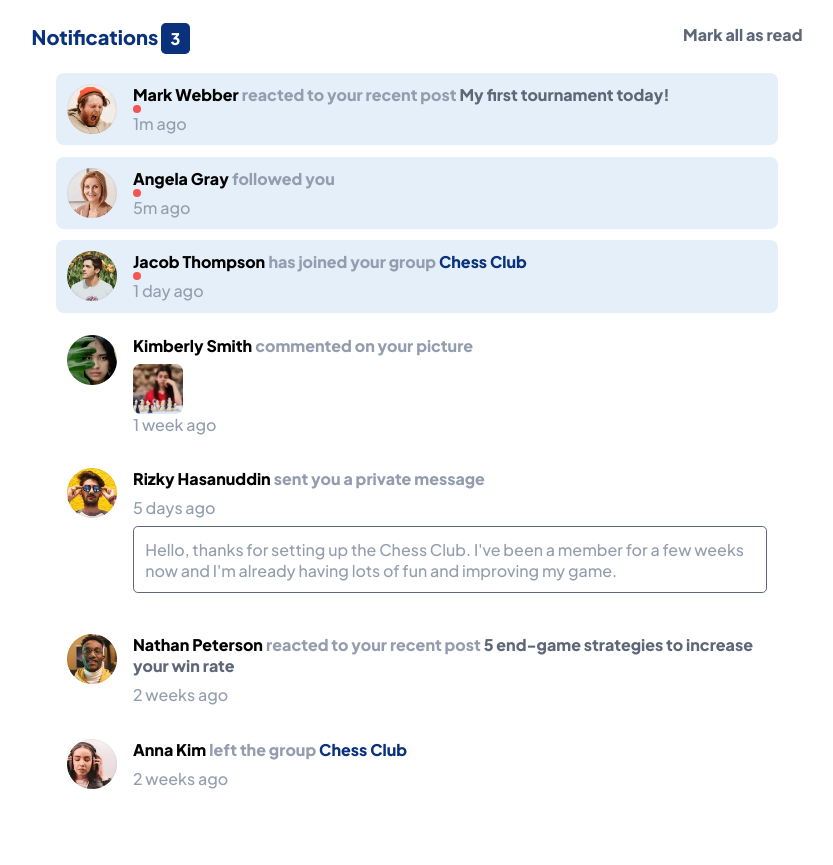
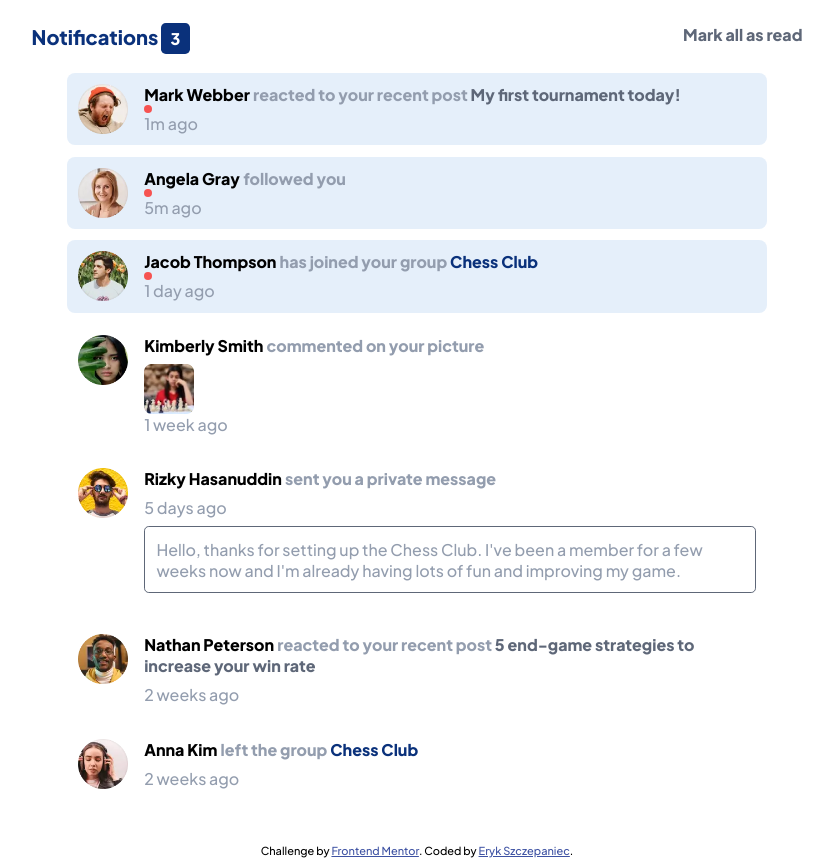
Before and after one commit to szczepanieceryk/Frontend-Mentor-Notifications-page, a React (Create React App) app: page / in a window 1280 px wide. Shown: the whole page, without its empty margins (223-1056 px from the left). Before the commit the page ends 819 px from the top, so only its background shows below. Built offline with nearby package versions, Linux system fonts and the light colour scheme.

Commit message:
add attributions

```diff
--- a/src/App.js
+++ b/src/App.js
@@ -102,12 +102,20 @@ const App = () => {
     },
   ];
   return (
-    <div className="App">
+    <div className="app-wrapper">
       <NotificationPage
         notificationCount={notificationCount}
         setNotificationCount={setNotificationCount}
         notificationsData={notificationsData}
       />
+      <div class="attribution">
+        Challenge by{" "}
+        <a href="https://www.frontendmentor.io?ref=challenge" target="_blank">
+          Frontend Mentor
+        </a>
+        . Coded by{" "}
+        <a href="https://github.com/szczepanieceryk">Eryk Szczepaniec</a>.
+      </div>
     </div>
   );
 };
--- a/src/styles/_app.scss
+++ b/src/styles/_app.scss
@@ -3,6 +3,14 @@
 body {
   font-family: fonts.$font-family;
 }
-.App {
+.app-wrapper {
   padding: 0.5em;
+  .attribution {
+    margin: 4em auto 0;
+    font-size: 11px;
+    text-align: center;
+    a {
+      color: hsl(228, 45%, 44%);
+    }
+  }
 }
--- a/src/styles/style.css
+++ b/src/styles/style.css
@@ -1,9 +1,23 @@
+* {
+  margin: 0;
+  padding: 0;
+  box-sizing: border-box;
+}
+
 body {
   font-family: "Plus Jakarta Sans", Arial sans-serif;
 }
 
-.App {
+.app-wrapper {
   padding: 0.5em;
+}
+.app-wrapper .attribution {
+  margin: 4em auto 0;
+  font-size: 11px;
+  text-align: center;
+}
+.app-wrapper .attribution a {
+  color: hsl(228deg, 45%, 44%);
 }
 
 .simple-notification-component-wrapper {
```
Also changed, not shown: src/styles/_reset.scss (renamed from src/styles/abstracts/variables/_reset.scss), 1 other file (tests, documents, lock files or other folders).
